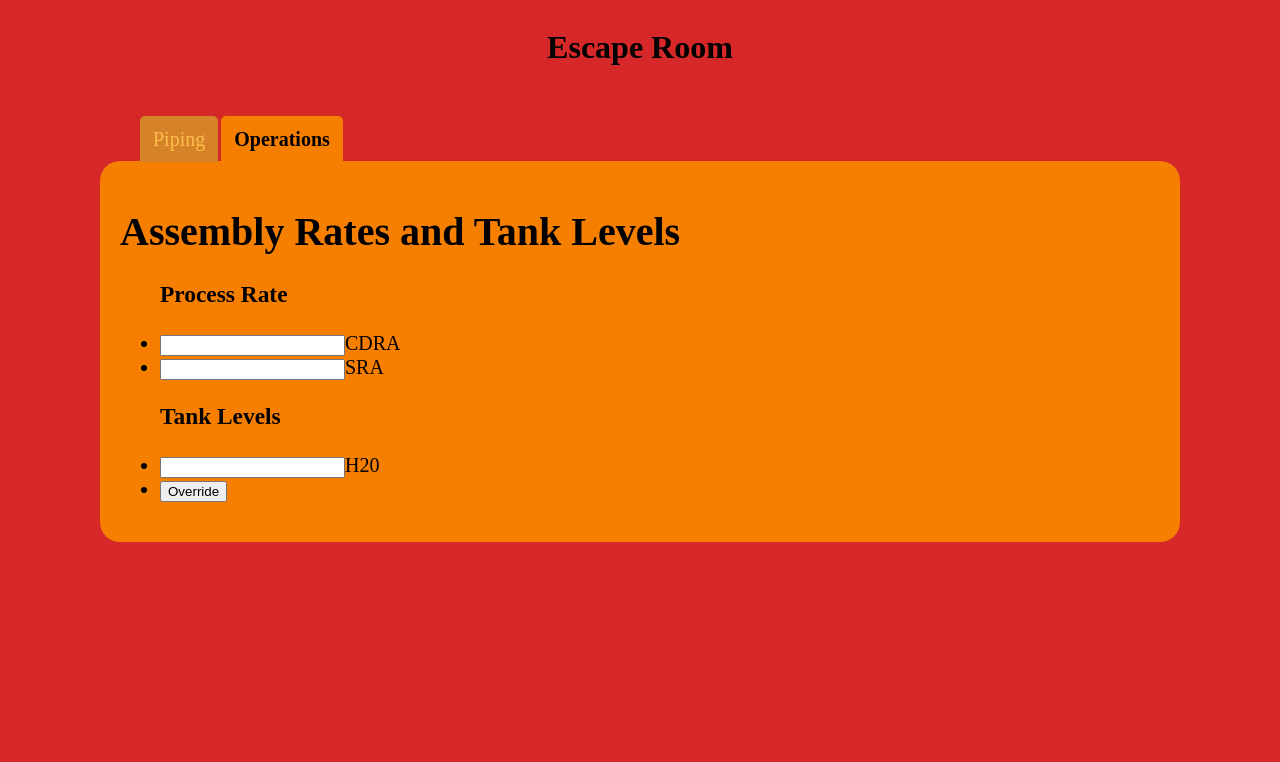
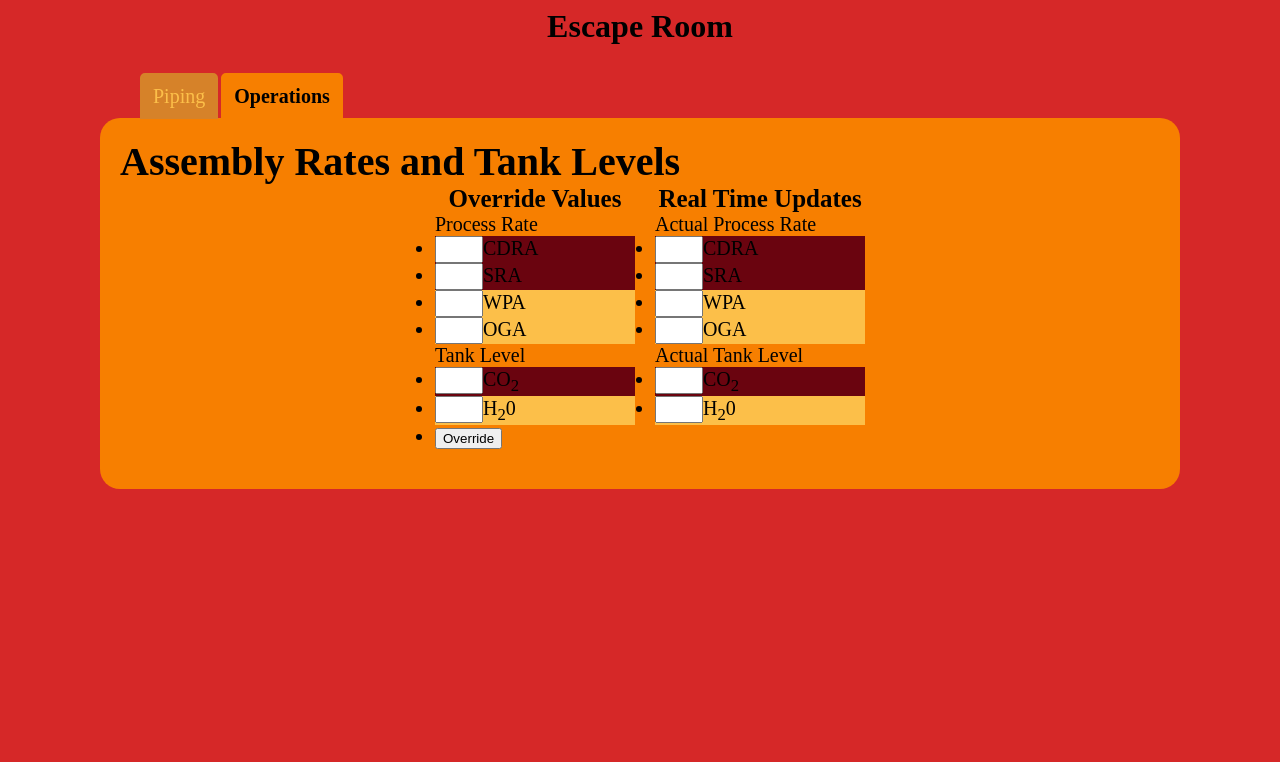
Before and after one commit to bjarmstr/MarsEscape, a Flask app: template Mars4/app/templates/operations.html in a window 1280 px wide. Shown: the top 762 px of the page. Run offline with Flask 2, Linux system fonts and the light colour scheme; the template is opened without the code that fills it, so the values that code supplies are empty.

Commit message:
layout of operations page

```diff
--- /dev/null
+++ b/Mars4/app/static/css/operations.css
@@ -0,0 +1,60 @@
+@charset "ISO-8859-1";
+
+main{
+	margin-top: 0px; /*keeps the tab correct distance from main --*/
+}
+
+/* Start with the margins set to zero to avoid margin-collapse confusion */
+h1, h2, h3, ul {
+    margin: 0;
+    padding: 0;
+
+}
+
+
+h2 {
+	font-size: 25px;
+	text-align: center
+}
+
+h3{
+	font-size: 20px;
+	font-weight: normal;
+
+}
+
+
+input[type=text] {
+	font-size: 18px;
+	width: 40px;  /*size of entry field*/
+}
+
+.form_area{
+	margin: 0px 20px 20px 20px;
+}
+.update_area{
+	min-width: 210px;  /*this keeps the rows aligned*/
+}
+
+.container li{
+	margin: 5px;
+	padding: 5px 15px 15px 5px;
+	width: 100px;
+}
+
+#container{
+	display: flex;
+	justify-content:center;
+}
+
+
+.H2O_tank {
+	background:#FCBF49;
+	min-width: 200px;
+
+}
+
+.CO2_tank{
+	background:#6A040F;
+	min-width: 200px;
+}
--- a/Mars4/app/templates/operations.html
+++ b/Mars4/app/templates/operations.html
@@ -3,27 +3,58 @@
 {% extends "base.html" %}
 
 {% block more_css %}
-<link rel="stylesheet" href="/static/css/clock_on.css">
+<link rel="stylesheet" href="/static/css/operations.css">
 {% endblock %}
 
 {% block content %}
+
 <h1>Assembly Rates and Tank Levels</h1>
-
-    <form action="#" method="post">
-
+<div id="container">
+<!-- Form Column -->
+	<div class="form_area">
+	<h2>Override Values</h2>
+    {%if error%}
+		<p class="error"><strong>Error:</strong>{{error}}</p>
+	{% endif %}
+    <form class= "operation" action="#" method="post">
+    <div id="rate">
 	    <ul>
 	    <h3>Process Rate</h3>
-      <li><input type="text" name="CDRA_rate" />CDRA</li>
- 	  <li><input type="text" name="SRA_rate">SRA</input></li>
+	      <li class="CO2_tank"><input type="text" name="CDRA_rate" />CDRA</li>
+	 	  <li class="CO2_tank"><input type="text" name="SRA_rate">SRA</input></li>
+	 	  <li class="H2O_tank"><input type="text" name="WPA_rate" >WPA</input></li>
+	 	  <li class="H2O_tank"><input type="text" name="OGA_rate">OGA</input></li>
 	 	</ul>
-
+ 	</div>
+ 	<div id="level">
 	 	<ul>
- 	 <h3>Tank Levels</h3>
-
- 	  <li><input type="text" name="H2O_tank"/>H20</li>
+	 	 <h3>Tank Level</h3>
+	 	  <li class="CO2_tank"><input type="text" name="CO2_tank" />CO<sub>2</sub></li>
+	 	  <li class="H2O_tank"><input type="text" name="H2O_tank" />H<sub>2</sub>0</li>
 	 	  <li><input type="submit" value="Override" /></li>
 	 	 </ul>
+ 	 </div>
 	</form>
-	<p>{{SRA_override}}</p>
-
+	</div>
+<!-- Real Time Update Column -->
+	<div class="update_area">
+		<h2>Real Time Updates</h2>
+		<div id="rate_update">
+			<ul>
+		    <h3>Actual Process Rate</h3>
+		      <li class="CO2_tank"><input type="text" name="CDRA_rateU" />CDRA</li>
+		 	  <li class="CO2_tank"><input type="text" name="SRA_rateU">SRA</input></li>
+		 	  <li class="H2O_tank"><input type="text" name="WPA_rateU" >WPA</input></li>
+		 	  <li class="H2O_tank"><input type="text" name="OGA_rateU">OGA</input></li>
+		 	</ul>
+	 	</div>
+	 	<div id="level_update">
+		 	<ul>
+		 	 <h3>Actual Tank Level</h3>
+		 	  <li class="CO2_tank"><input type="text" name="CO2_tankU" />CO<sub>2</sub></li>
+		 	  <li class="H2O_tank"><input type="text" name="H2O_tankU" />H<sub>2</sub>0</li>
+		 	 </ul>
+	 	 </div>
+	</div>
+</div>
 {% endblock %}
```
Lines whose indentation alone changed are shown as unchanged.
